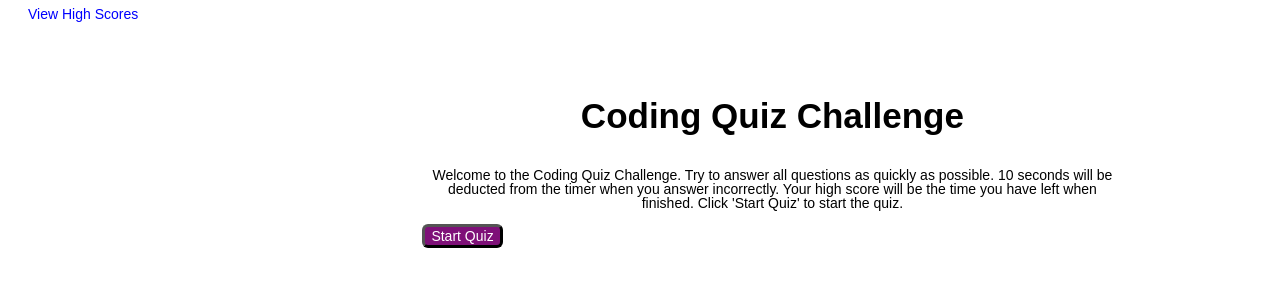
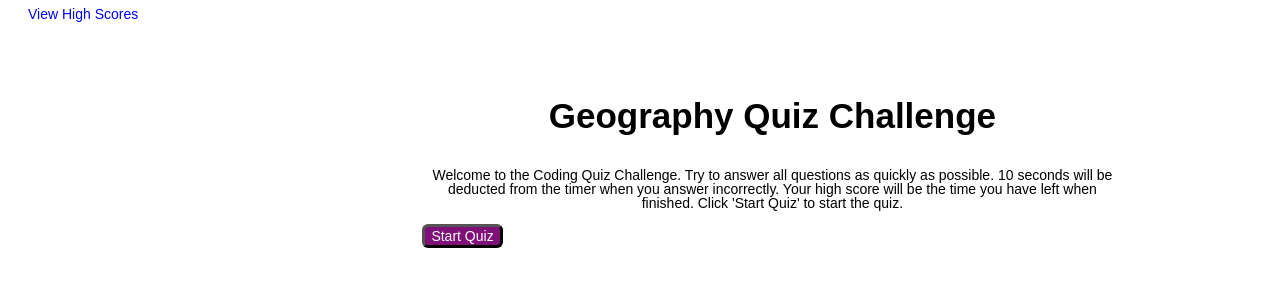
Before and after one commit to Stiltskinner/04-HW-Code-Quiz, a plain HTML site: page index.html in a window 1280 px wide. Drawn offline with Linux system fonts and the light colour scheme.

Commit message:
Updated title and header text to say Geography Quiz and Geography Quiz Challenge respectively, since the quiz does not actually ask questions about coding

```diff
--- a/index.html
+++ b/index.html
@@ -4,7 +4,7 @@
 <head>
     <meta charset="UTF-8" />
     <meta name="viewport" content="width=device-width, initial-scale=1.0" />
-    <title>Coding Quiz</title>
+    <title>Geography Quiz</title>
     <link rel="stylesheet" type="text/css" href="./Assets/CSS/reset.css" />
     <link rel="normalize" type="text/css" href="https://necolas.github.io/normalize.css/8.0.1/normalize.css" />
     <link rel="stylesheet" type="text/css" href="./Assets/CSS/style.css" />
@@ -22,7 +22,7 @@
             <!-- the following div contains the text that should display when the user arrives on the page or wants to try the quiz again -->
             <div id="quiz-intro" data-state="shown">
                 <h1 id="quiz-name">
-                    Coding Quiz Challenge
+                    Geography Quiz Challenge
                 </h1>
                 <p class="center-text">Welcome to the Coding Quiz Challenge. Try to answer all questions as quickly as
                     possible. 10 seconds will be deducted from the timer when you answer incorrectly. Your high score
```
